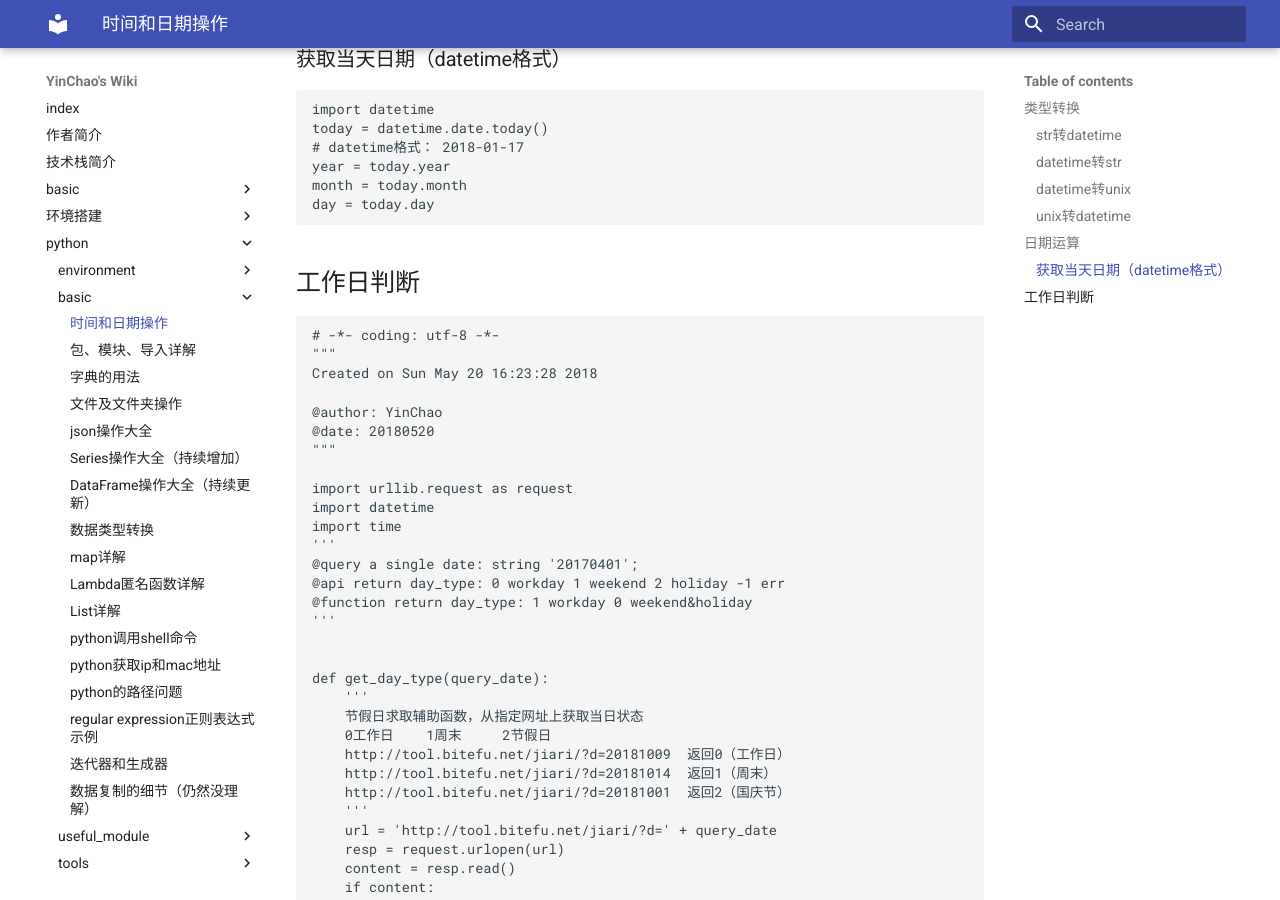
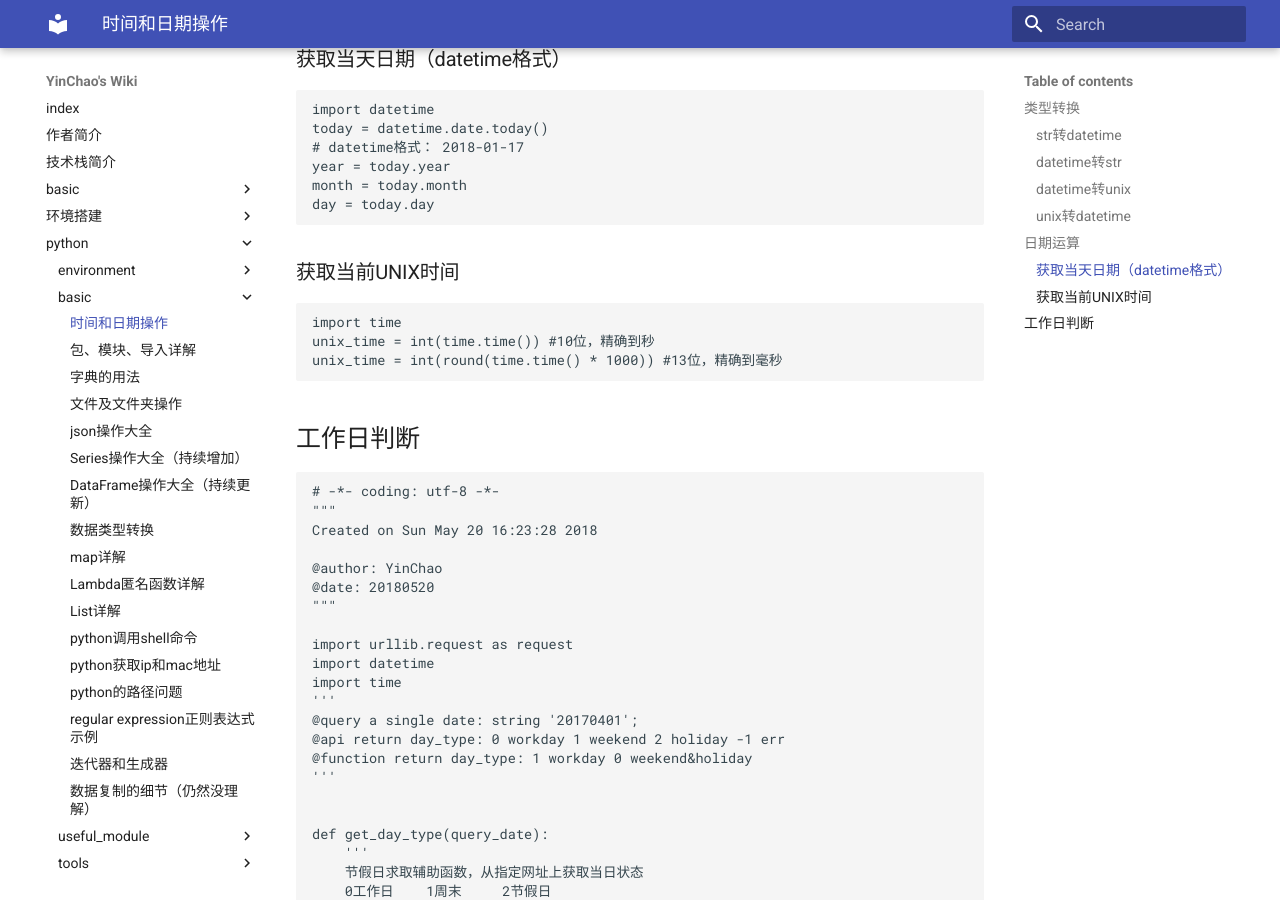
Before and after one commit to YinChao126/yc_wiki, an MkDocs documentation site: the page built from docs/python/basic/date_time.md, in a window 1280 px wide and 900 px high, scrolled down 839 px. Built offline with MkDocs 1.6.1 and Material for MkDocs 9.7.7, drawn with Linux system fonts in a browser that asks for light colours.

Commit message:
增加UNIX时间获取

````diff
--- a/docs/python/basic/date_time.md
+++ b/docs/python/basic/date_time.md
@@ -40,7 +40,13 @@ month = today.month
 day = today.day
 ```
 
+### 获取当前UNIX时间
 
+```
+import time
+unix_time = int(time.time()) #10位，精确到秒
+unix_time = int(round(time.time() * 1000)) #13位，精确到毫秒
+```
 
 ## 工作日判断
 
````
